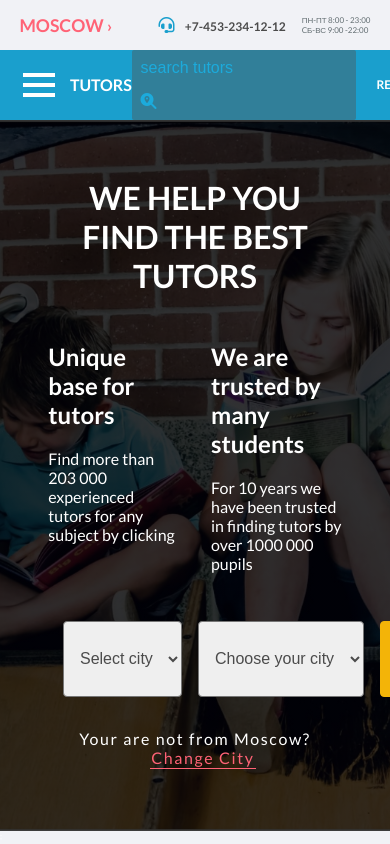
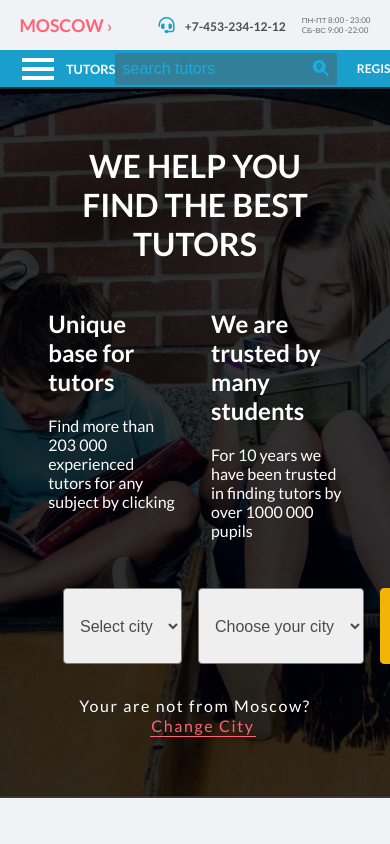
Before and after one commit to Steve-conqueror1/tutors-center, a React (Create React App) app: page / in a window 390 px wide. Shown: the top 844 px of the page. Built offline with nearby package versions, Linux system fonts and the light colour scheme; no server answers.

Commit message:
made header bottom responsive

```diff
--- a/src/shared/Navigation/Menu.scss
+++ b/src/shared/Navigation/Menu.scss
@@ -1,4 +1,6 @@
 @import '../sass/variables/colors';
+@import '../sass/mixins/mixins';
+
 .header-bottom {
   &__subjects {
     display: flex;
@@ -14,6 +16,11 @@
         margin-left: 1.5rem;
         font-size: 2rem;
         transition: all 0.2s;
+
+        @include respond-phone {
+          font-size: 1.6rem;
+          margin-left: 1.2rem;
+        }
       }
 
       &:hover {
@@ -34,6 +41,10 @@
       height: 0.5rem;
       margin: 0.4rem;
       transition: all 0.2s;
+
+      @include respond-phone {
+        margin: 0.3rem;
+      }
     }
     &:hover {
       cursor: pointer;
--- a/src/shared/Navigation/SearchForm.scss
+++ b/src/shared/Navigation/SearchForm.scss
@@ -1,10 +1,12 @@
 @import '../sass/variables/colors';
+@import '../sass/mixins/mixins';
 
 .header-bottom {
   &__search-form {
     border-radius: 2px;
     padding: 0.1rem;
     background-color: $color-dark-blue-1;
+    position: relative;
 
     input,
     .btn {
@@ -14,6 +16,9 @@
       border-radius: 0.5rem;
       color: $color-grey-light;
       font-size: 2rem;
+      @include respond-phone {
+        padding: 0.8rem;
+      }
 
       i {
         color: $color-light-blue;
@@ -23,6 +28,11 @@
       &:focus {
         outline: none;
       }
+    }
+
+    .btn {
+      position: absolute;
+      right: 0.2rem;
     }
 
     &:hover {
```
